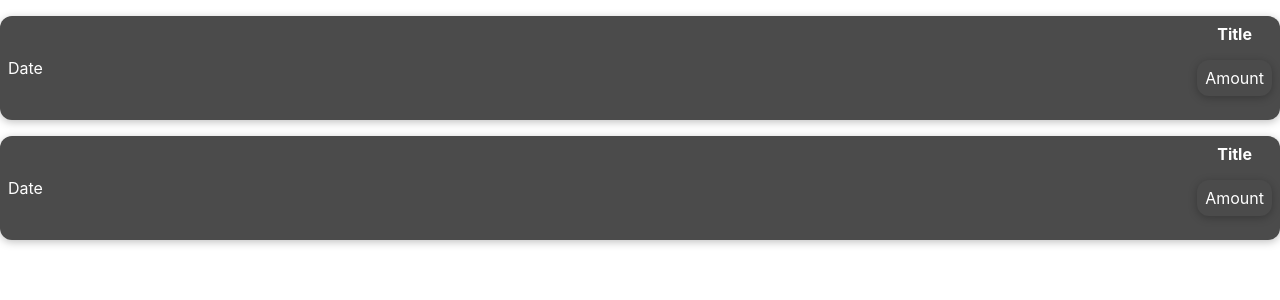
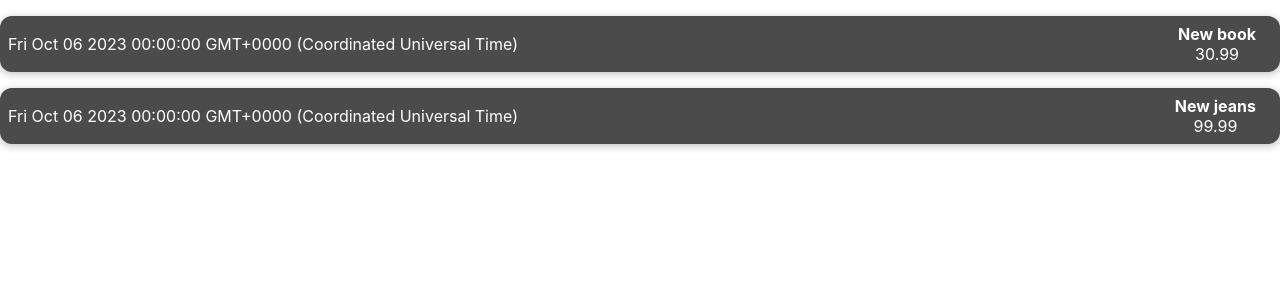
Before and after one commit to essandora/expenses-react-proj, a React (Create React App) app: page / in a window 1280 px wide. Shown: the top 300 px of the page. Built offline with nearby package versions, Linux system fonts and the light colour scheme.

Commit message:
added items and data

```diff
--- a/src/App.js
+++ b/src/App.js
@@ -2,11 +2,28 @@ import './App.css';
 import ExpenseItem from './components/ExpenseItem'
 
 function App() {
+  const expenses = [
+    {
+    date: new Date(2023, 9, 6),
+    title: 'New book',
+    price: 30.99
+    },
+    {
+    date: new Date(2023, 9, 6),
+    title: 'New jeans',
+    price: 99.99
+
+    }
+]
   return (
     <div className="App">
-      <ExpenseItem />
-      <ExpenseItem />
-    </div>
+      <ExpenseItem
+        expenseData={expenses[0]}
+      />
+        <ExpenseItem
+        expenseData={expenses[1]}
+        />
+      </div>
   );
 }
 
--- a/src/components/ExpenseItem.js
+++ b/src/components/ExpenseItem.js
@@ -1,13 +1,14 @@
 import './ExpenseItem.css'
 
-function ExpenseItem(){
+function ExpenseItem(props){
+    console.log(props)
+
     return (
         <div className="expense-item">
-            <div>Date</div>
+            <div>{props.expenseData.date.toString()}</div>
             <div>
-                <h2>Title</h2>
-                <div className="expense-item price">
-                    Amount</div>
+                <h2>{props.expenseData.title}</h2>
+                <div>{props.expenseData.price}</div>
             </div>
         </div>
     )
```
